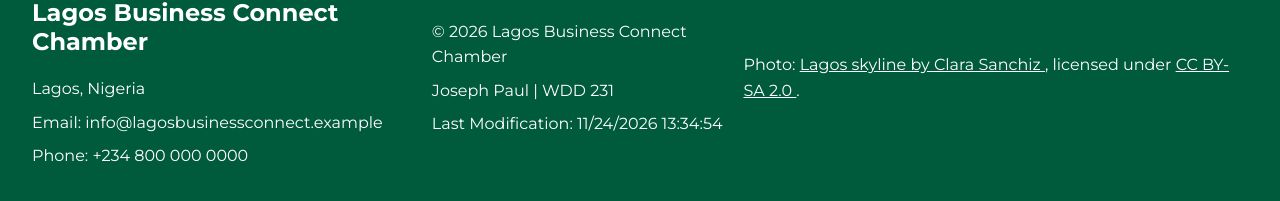
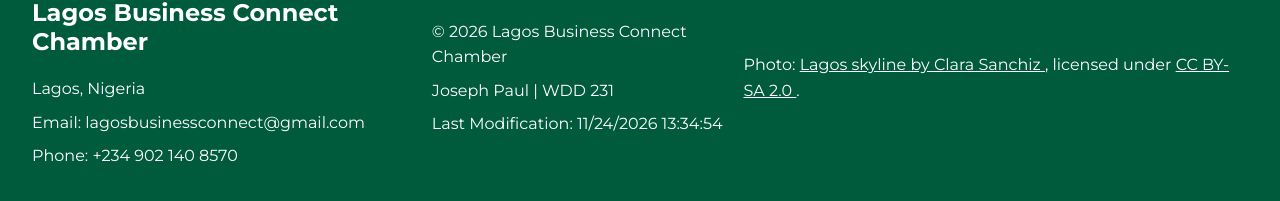
Before and after one commit to joseph-paul-b/wdd231, a plain HTML site: page chamber/directory.html in a window 1280 px wide. Shown: the part 1776-1977 px from the top of the page. Drawn offline with Linux system fonts and the light colour scheme.

Commit message:
Update contact details

```diff
--- a/chamber/directory.html
+++ b/chamber/directory.html
@@ -109,10 +109,9 @@
 
             <p>Lagos, Nigeria</p>
 
-            <p>Email: info@lagosbusinessconnect.example</p>
+           <p>Email: lagosbusinessconnect@gmail.com</p>
 
-            <p>Phone: +234 800 000 0000</p>
-
+            <p>Phone: +234 902 140 8570</p>
         </div>
 
         <div class="development-information">
```
Also changed, not shown: chamber/index.html (+2 -3 lines), chamber/thankyou.html (+2 -3 lines).
